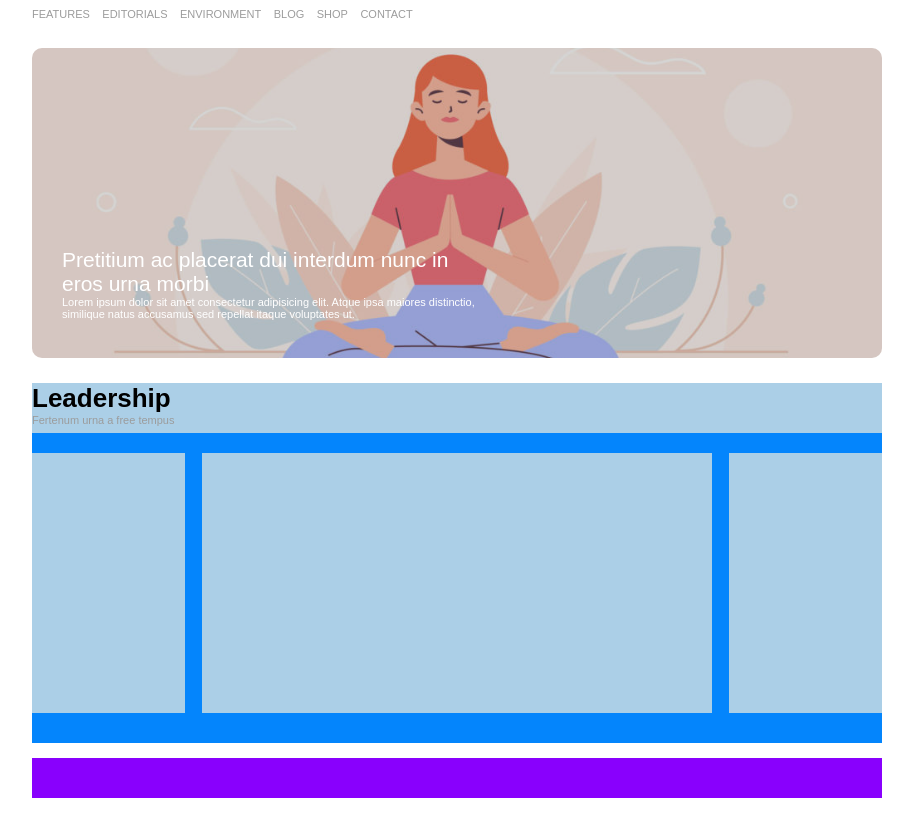
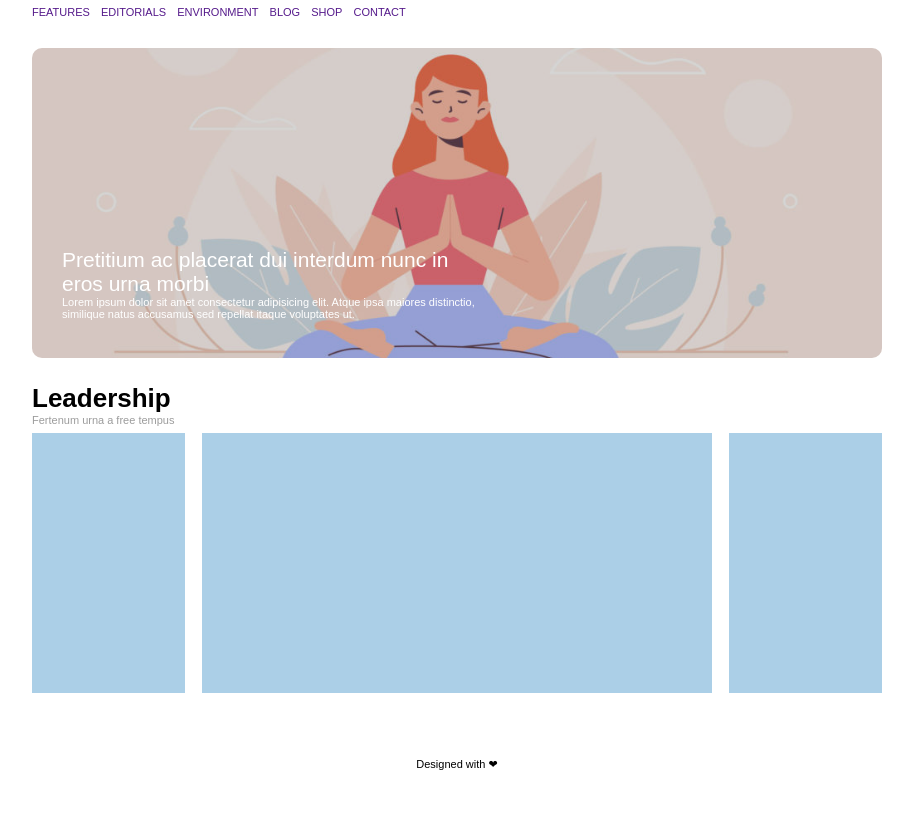
Before and after one commit to EduardoVaccarella/htmlcss-wp, a plain HTML site: page index.html in a window 1280 px wide. Shown: the part 62-885 px from the top of the page, without its empty margins (183-1096 px from the left). Drawn offline with Linux system fonts and the light colour scheme.

Commit message:
Manca il main2

```diff
--- a/index.html
+++ b/index.html
@@ -15,12 +15,36 @@
                     <img src="img/logo.png" alt="">
                 </div>
                 <nav>
-                    <div class="nav">Features</div>
-                    <div class="nav">Editorials</div>
-                    <div class="nav">Environment</div>
-                    <div class="nav">Blog</div>
-                    <div class="nav">Shop</div>
-                    <div class="nav">Contact</div>
+                    <div class="nav">
+                        <a href="">
+                            Features
+                        </a>
+                    </div>
+                    <div class="nav">
+                        <a href="">
+                            Editorials
+                        </a>
+                    </div>
+                    <div class="nav">
+                        <a href="">
+                            Environment
+                        </a>
+                    </div>
+                    <div class="nav">
+                        <a href="">
+                            Blog
+                        </a>
+                    </div>
+                    <div class="nav">
+                        <a href="">
+                            Shop
+                        </a>
+                    </div>
+                    <div class="nav">
+                        <a href="">
+                            Contact
+                        </a>
+                    </div>
                </nav>
             </div>
         </header>
@@ -56,7 +80,9 @@
         </main>
 
         <footer>
-            <div class="footer debug"></div>
+            <div class="footer debug">
+                Designed with &#10084;
+            </div>
         </footer>
     </div>
 
--- a/style.css
+++ b/style.css
@@ -98,7 +98,6 @@ a {
 .main2 {
     height: 360px;
     margin-bottom: 15px;
-    background-color: #0485FC;
 }
 
 .section-top .titolo {
@@ -134,7 +133,7 @@ a {
     display: inline-block;
 }
 
-.section .left, .section .middle, .section .right, .section-top {
+.section .left, .section .middle, .section .right {
     background-color: #ABCFE7;
     margin-bottom: 20px;
 }
@@ -149,9 +148,10 @@ a {
 
 .footer {
     height: 40px;
-    background-color: #8900FD;
+    text-align: center;
 }
 
 .header, .main, .footer {
     margin-bottom: 25px;
+    font-size: 11px;
 }
```
